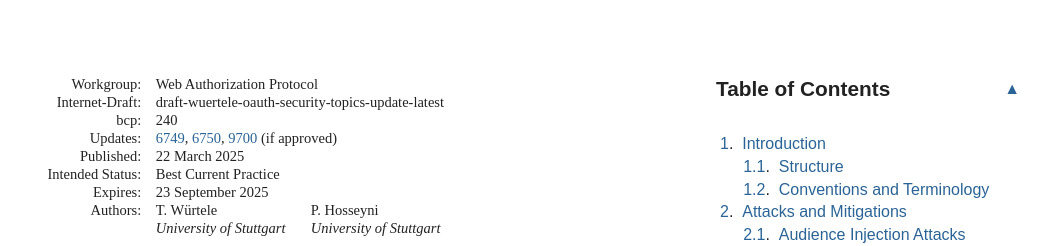
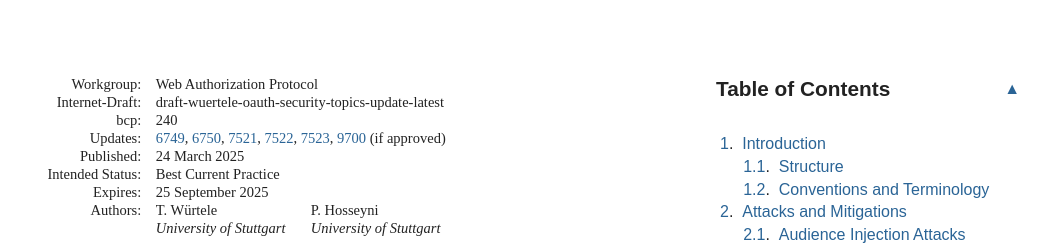
Before and after one commit to SECtim/draft-wuertele-oauth-security-topics-update, a plain HTML site: page aud_inj_attack_description_ph/draft-wuertele-oauth-security-topics-update.html in a window 1280 px wide. Shown: the top 246 px of the page, without its empty margins (92-1140 px from the left). Drawn offline with Linux system fonts and the light colour scheme; a web font is replaced by a local one.

Commit message:
Script updating gh-pages from 05d0987. [ci skip]

```diff
--- a/aud_inj_attack_description_ph/draft-wuertele-oauth-security-topics-update.html
+++ b/aud_inj_attack_description_ph/draft-wuertele-oauth-security-topics-update.html
@@ -1054,7 +1054,7 @@ svg :is([fill="white"], [fill^="#fff"]) {
 </tr></thead>
 <tfoot><tr>
 <td class="left">Würtele &amp; Hosseyni</td>
-<td class="center">Expires 23 September 2025</td>
+<td class="center">Expires 25 September 2025</td>
 <td class="right">[Page]</td>
 </tr></tfoot>
 </table>
@@ -1069,15 +1069,15 @@ svg :is([fill="white"], [fill^="#fff"]) {
 <dd class="bcp">240</dd>
 <dt class="label-updates">Updates:</dt>
 <dd class="updates">
-<a href="https://www.rfc-editor.org/rfc/rfc6749" class="eref">6749</a>, <a href="https://www.rfc-editor.org/rfc/rfc6750" class="eref">6750</a>, <a href="https://www.rfc-editor.org/rfc/rfc9700" class="eref">9700</a> (if approved)</dd>
+<a href="https://www.rfc-editor.org/rfc/rfc6749" class="eref">6749</a>, <a href="https://www.rfc-editor.org/rfc/rfc6750" class="eref">6750</a>, <a href="https://www.rfc-editor.org/rfc/rfc7521" class="eref">7521</a>, <a href="https://www.rfc-editor.org/rfc/rfc7522" class="eref">7522</a>, <a href="https://www.rfc-editor.org/rfc/rfc7523" class="eref">7523</a>, <a href="https://www.rfc-editor.org/rfc/rfc9700" class="eref">9700</a> (if approved)</dd>
 <dt class="label-published">Published:</dt>
 <dd class="published">
-<time datetime="2025-03-22" class="published">22 March 2025</time>
+<time datetime="2025-03-24" class="published">24 March 2025</time>
     </dd>
 <dt class="label-intended-status">Intended Status:</dt>
 <dd class="intended-status">Best Current Practice</dd>
 <dt class="label-expires">Expires:</dt>
-<dd class="expires"><time datetime="2025-09-23">23 September 2025</time></dd>
+<dd class="expires"><time datetime="2025-09-25">25 September 2025</time></dd>
 <dt class="label-authors">Authors:</dt>
 <dd class="authors">
 <div class="author">
@@ -1134,7 +1134,7 @@ since the former documents have been published.<a href="#section-abstract-1" cla
         time. It is inappropriate to use Internet-Drafts as reference
         material or to cite them other than as "work in progress."<a href="#section-boilerplate.1-3" class="pilcrow">¶</a></p>
 <p id="section-boilerplate.1-4">
-        This Internet-Draft will expire on 23 September 2025.<a href="#section-boilerplate.1-4" class="pilcrow">¶</a></p>
+        This Internet-Draft will expire on 25 September 2025.<a href="#section-boilerplate.1-4" class="pilcrow">¶</a></p>
 </section>
 </div>
 <div id="copyright">
```
Also changed, not shown: aud_inj_attack_description_ph/draft-wuertele-oauth-security-topics-update.txt.
